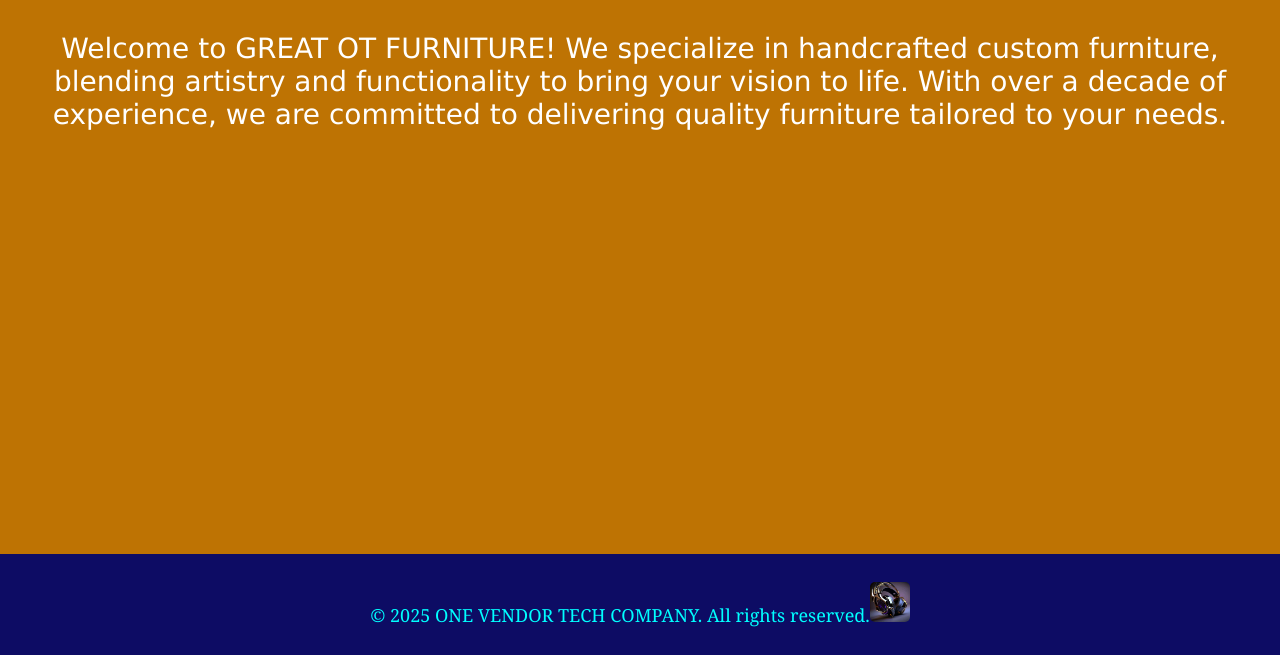
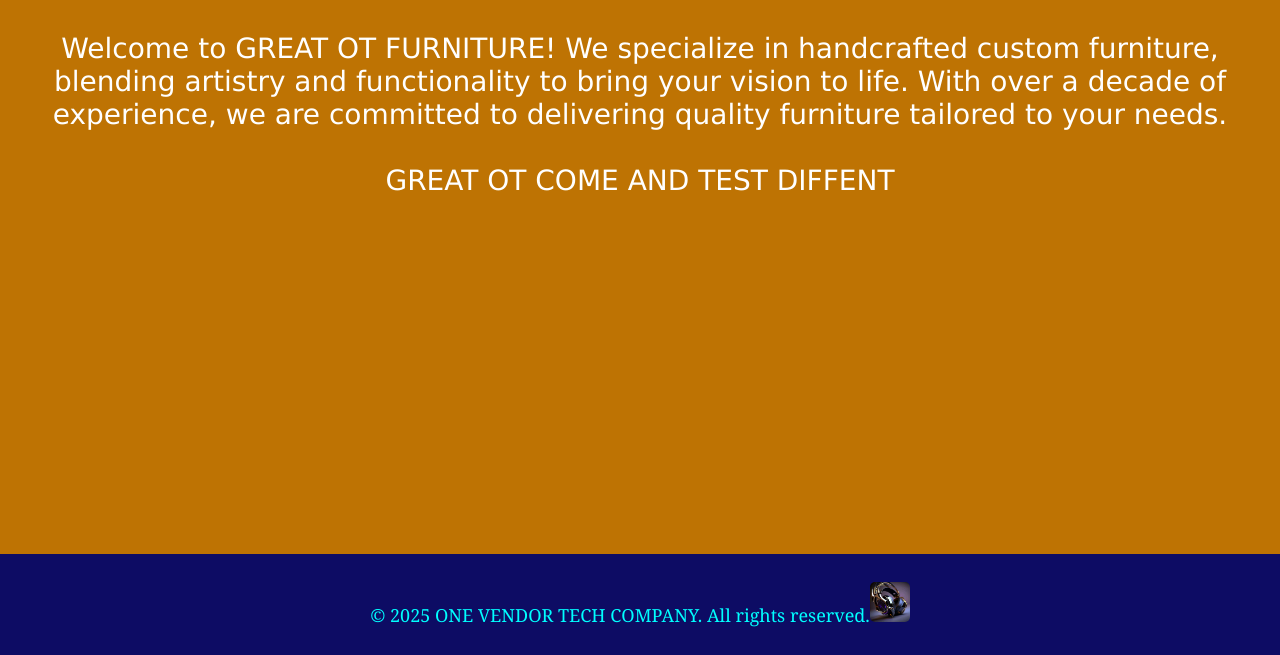
Before and after one commit to vainqueurkaro/goatfurniture.ger, a plain HTML site: page index.html in a window 1280 px wide. Both pictures are taken after a click on the link "About". Shown: the part 692-1347 px from the top of the page. Drawn offline with Linux system fonts and the light colour scheme.

Commit message:
Update index.html

```diff
--- a/index.html
+++ b/index.html
@@ -142,7 +142,7 @@
     <!-- About Section -->
     <section id="about" class="section">
       <h2>About Us</h2>
-      <p>Welcome to GREAT OT FURNITURE! We specialize in handcrafted custom furniture, blending artistry and functionality to bring your vision to life. With over a decade of experience, we are committed to delivering quality furniture tailored to your needs.</p>
+      <p>Welcome to GREAT OT FURNITURE! We specialize in handcrafted custom furniture, blending artistry and functionality to bring your vision to life. With over a decade of experience, we are committed to delivering quality furniture tailored to your needs.<br><br>GREAT OT COME AND TEST DIFFENT</p>
     </section>
 
     <!-- Address Section -->
```
